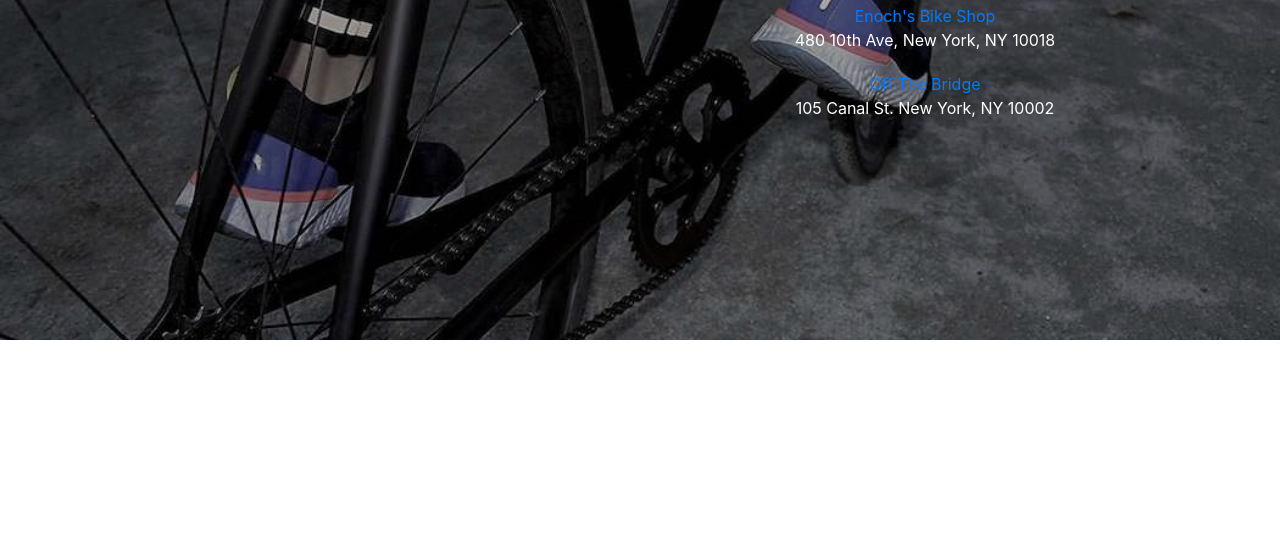
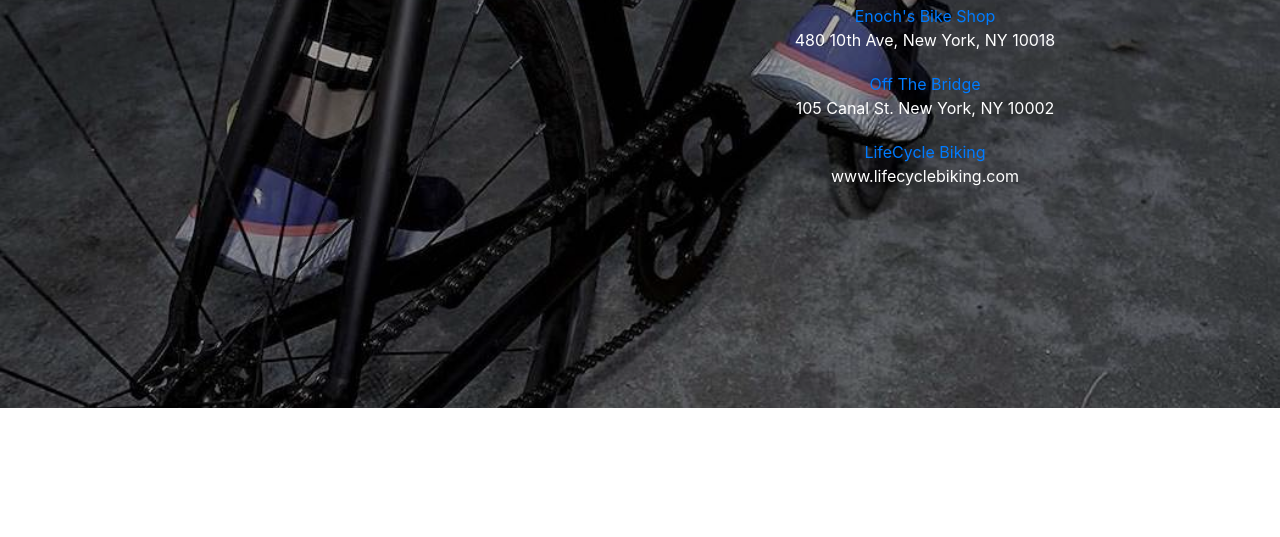
Before and after one commit to fyrfly/fyrfly, a website with bundled scripts: page index.html in a window 1280 px wide. Shown: the part 2992-3529 px from the top of the page. Built offline with nearby package versions, Linux system fonts and the light colour scheme.

Commit message:
life cycle

```diff
--- a/index.html
+++ b/index.html
@@ -166,6 +166,12 @@
               <a href="https://www.yelp.com/biz/off-the-bridge-new-york-2">Off The Bridge</a>
               <ul class="product-features">
                 <li>105 Canal St. New York, NY 10002</li>
+              </ul>
+              </li>
+            <li class="stockist--list-item underline">
+              <a href="http://www.lifecyclebiking.com/#">LifeCycle Biking</a>
+              <ul class="product-features">
+                <li>www.lifecyclebiking.com</li>
         </div>
       </div>
     </div>
```
